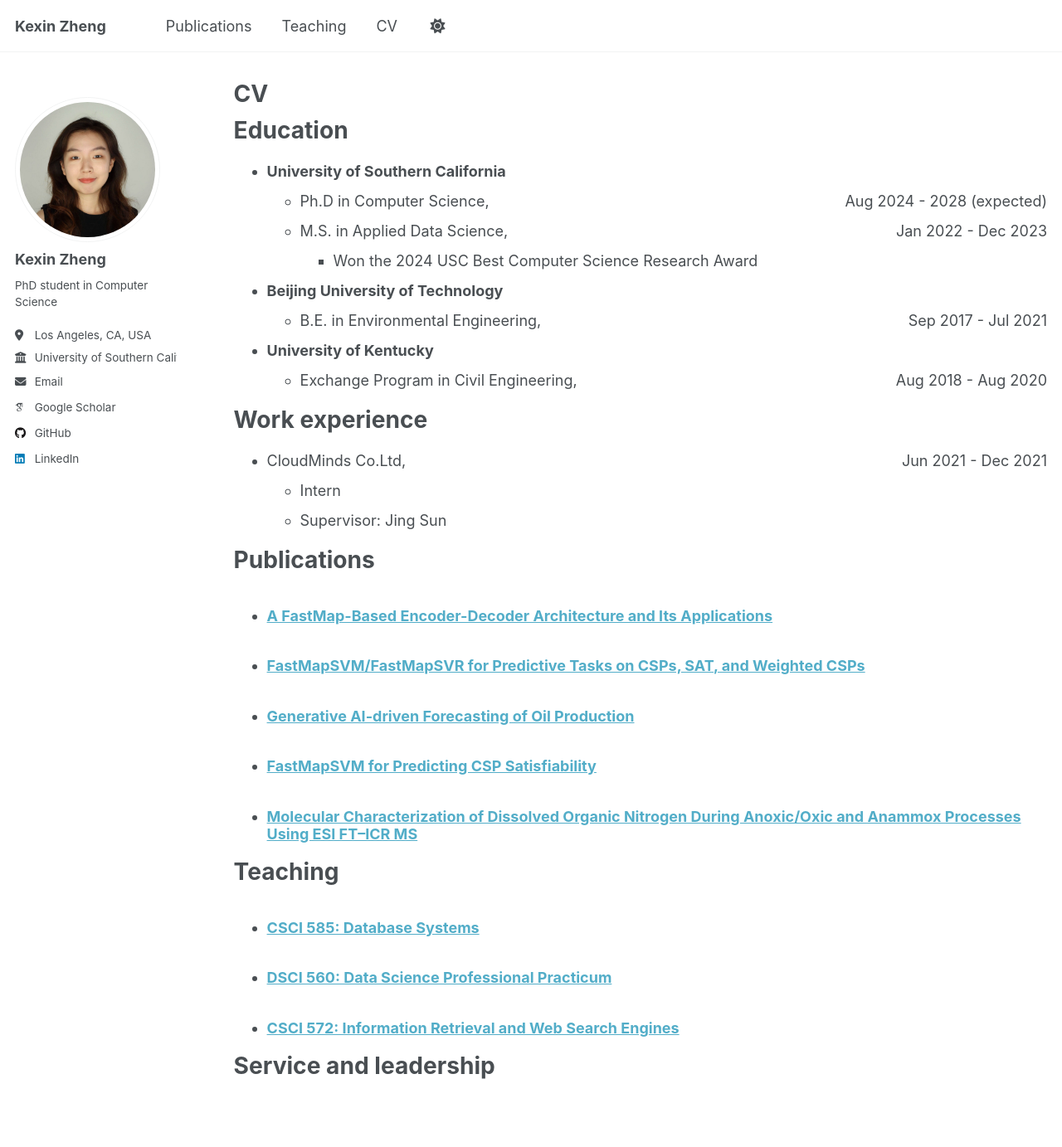
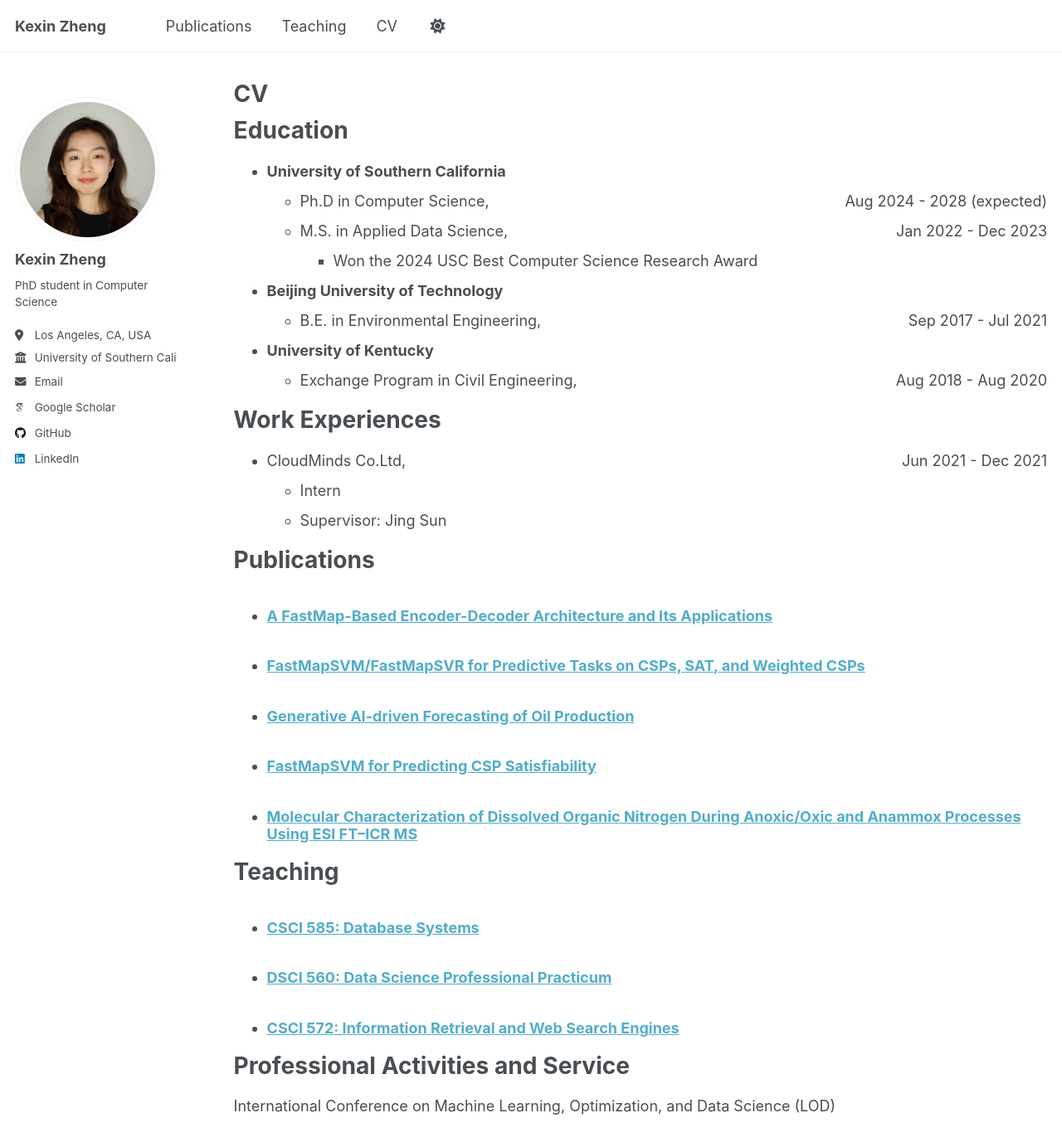
Before and after one commit to kellyzhengusc/kellyzhengusc.github.io, a Jekyll site: the page built from _pages/cv.md, in a window 1280 px wide and 1400 px high. Shown: the top 1383 px of the window at 83% size. Built offline with Jekyll 4.4.1, drawn with Linux system fonts in a browser that asks for light colours; some web fonts are replaced; a script that is not in the unit is left out.

Commit message:
Update cv.md

```diff
--- a/_pages/cv.md
+++ b/_pages/cv.md
@@ -20,7 +20,7 @@ Education
 * **University of Kentucky**
   * Exchange Program in Civil Engineering, <span style="float:right;">Aug 2018 - Aug 2020</span>
 
-Work experience
+Work Experiences
 ======
 * CloudMinds Co.Ltd, <span style="float:right;">Jun 2021 - Dec 2021</span>
   * Intern
@@ -38,5 +38,6 @@ Teaching
     {% include archive-single-cv.html %}
   {% endfor %}</ul>
 
-Service and leadership
+Professional Activities and Service
 ======
+International Conference on Machine Learning, Optimization, and Data Science (LOD)
```
